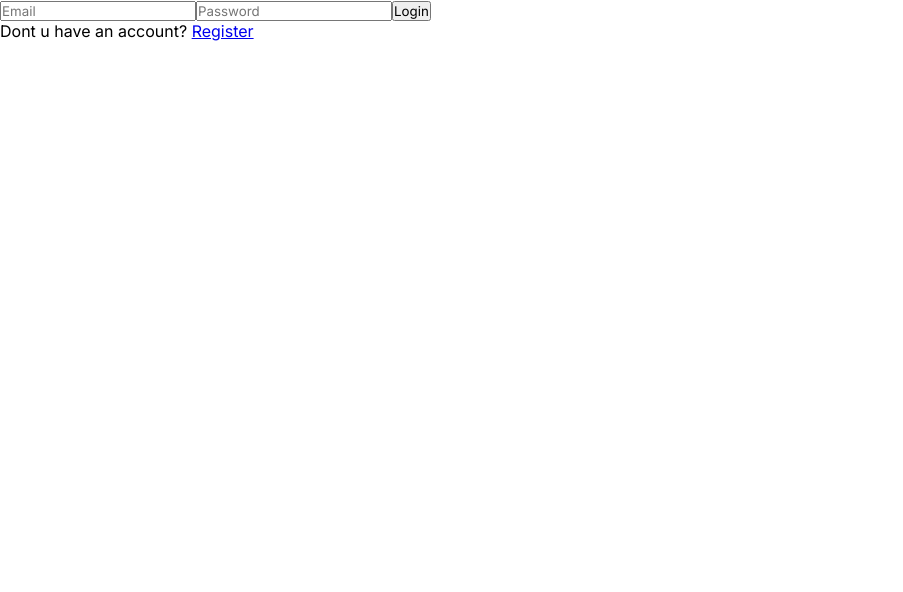
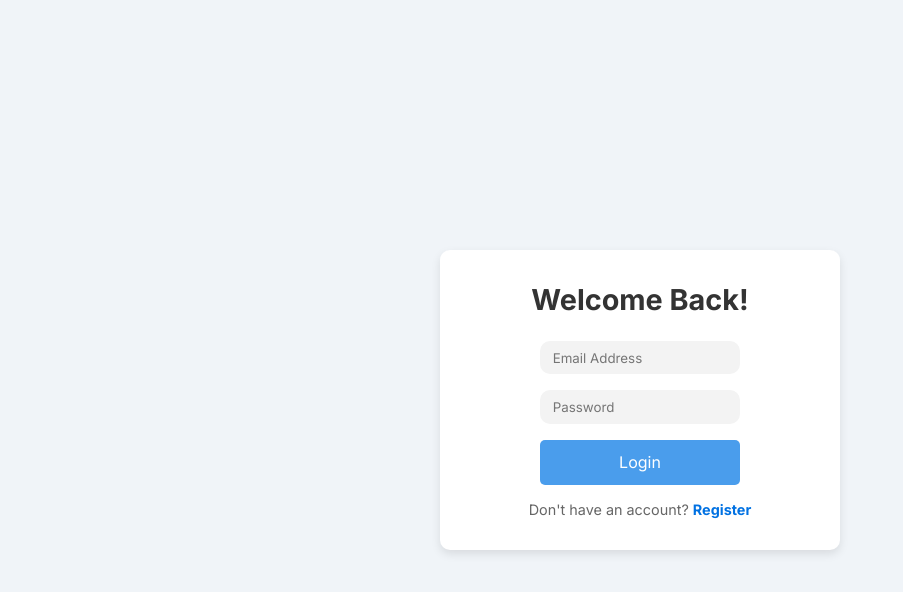
Before and after one commit to Esmanurrr/SurveyApp, a React (Vite) app: page /login in a window 1280 px wide. Shown: the top 592 px of the page, without its empty margins (0-903 px from the left). Built offline with nearby package versions, Linux system fonts and the light colour scheme; no server answers.

Commit message:
updated ui

```diff
--- a/src/components/auth/Login.jsx
+++ b/src/components/auth/Login.jsx
@@ -2,13 +2,21 @@ import React, { useState } from "react";
 import { doSignInWithEmailAndPassword } from "../../firebase/auth";
 import { useAuth } from "../../contexts/authContext";
 import { Link, Navigate } from "react-router-dom";
+import {
+  BaseBackground,
+  BaseWrapper,
+  Container,
+  FormWrapper,
+  Input,
+  InputWrapper,
+  LoginDiv,
+} from "../../style";
 
 function Login() {
   const { userLoggedIn } = useAuth();
   const [email, setEmail] = useState("");
   const [password, setPassword] = useState("");
   const [isSigningIn, setIsSigningIn] = useState(false);
-  const [errorMessage, setErrorMessage] = useState("");
 
   const handleLogin = async (e) => {
     e.preventDefault();
@@ -19,31 +27,36 @@ function Login() {
     }
   };
 
-
   if (userLoggedIn) {
-    return <Navigate to="/" replace />;
+    return <Navigate to="/" replace={true} />;
   }
 
   return (
-    <>
-      {userLoggedIn && <Navigate to={"/"} replace={true} />}
+    <FormWrapper>
+      <LoginDiv>
+        <h1>Welcome Back!</h1>
         <form onSubmit={handleLogin}>
-        <input
+          <InputWrapper>
+            <Input
               type="email"
-          placeholder="Email"
+              placeholder="Email Address"
               value={email}
               onChange={(e) => setEmail(e.target.value)}
             />
-        <input
+            <Input
               type="password"
               placeholder="Password"
               value={password}
               onChange={(e) => setPassword(e.target.value)}
             />
+          </InputWrapper>
           <button type="submit">Login</button>
-        <p>Dont u have an account? <Link to={'/register'}>Register</Link></p>
         </form>
-    </>
+        <p>
+          Don't have an account? <Link to={"/register"}>Register</Link>
+        </p>
+      </LoginDiv>
+    </FormWrapper>
   );
 }
 
--- a/src/components/auth/Register.jsx
+++ b/src/components/auth/Register.jsx
@@ -1,7 +1,8 @@
 import React, { useState } from "react";
 import { doCreateUserWithEmailAndPassword } from "../../firebase/auth";
-import { Navigate, useNavigate } from "react-router-dom";
+import { Link, Navigate, useNavigate } from "react-router-dom";
 import { useAuth } from "../../contexts/authContext";
+import { FormWrapper, Input, InputWrapper, LoginDiv } from "../../style";
 
 function Register() {
   const [email, setEmail] = useState("");
@@ -19,28 +20,32 @@ function Register() {
     }
   };
 
+  if (userLoggedIn) {
+    return <Navigate to="/" replace={true} />;
+  }
+
   return (
-    <>
-      {userLoggedIn && <Navigate to={"/"} replace={true} />}
-
+    <FormWrapper>
+      <LoginDiv>
+        <h1>Welcome!</h1>
         <form onSubmit={handleRegister}>
-        <input
+          <InputWrapper>
+            <Input
               type="email"
               placeholder="Email"
               value={email}
               onChange={(e) => setEmail(e.target.value)}
             />
-        <input
+            <Input
               type="password"
               placeholder="Password"
               value={password}
               onChange={(e) => setPassword(e.target.value)}
             />
-        <div>
-          <label>Confirm Password</label>
-          <input
+              <Input
                 disabled={isRegistering}
                 type="password"
+                placeholder="Confirm Password"
                 autoComplete="off"
                 required
                 value={confirmPassword}
@@ -48,15 +53,16 @@ function Register() {
                   setconfirmPassword(e.target.value);
                 }}
               />
-        </div>
-        <button
-          type="submit"
-          disabled={isRegistering}
-        >
+          </InputWrapper>
+          <button type="submit" disabled={isRegistering}>
             {isRegistering ? "Signing Up..." : "Sign Up"}
           </button>
+          <p>
+            Do you have an account? <Link to={"/login"}>Login</Link>
+          </p>
         </form>
-    </>
+      </LoginDiv>
+    </FormWrapper>
   );
 }
 
--- a/src/style.jsx
+++ b/src/style.jsx
@@ -125,7 +125,7 @@ export const Card = styled.div`
     text-decoration: none;
   }
   h2 {
-    color: #18395d;
+    color:rgb(0, 0, 0);
   }
   span {
     color: #8d9cad;
@@ -188,7 +188,7 @@ export const DropdownWrapper = styled.div`
 export const Dropdown = styled.select`
   padding: 0.5rem;
   border-radius: 0.5rem;
-  border: 1px solid #d2d2d2;
+  border: 1px solid rgb(212, 230, 248);
   box-shadow: 0 3px 4px rgba(0, 0, 0, 0.1);
   outline: none;
   width: 100%;
@@ -245,7 +245,7 @@ export const SurveyDef = styled.div`
   display: flex;
   align-items: center;
   background-color: white;
-  border-right: 1px solid #ececf4;
+  border-right: 1px solid rgb(212, 230, 248);
   box-shadow: 0px 7px 12px rgb(0 0 0 / 3%);
   padding-inline: 3rem;
   flex-direction: column;
@@ -263,7 +263,7 @@ export const Question = styled.div`
 `;
 
 export const BaseWrapper = styled.div`
-  background-color: #f6f5f5;
+  background-color: #f0f4f8;
   width: 100%;
   min-height: 100vh;
   height: cover;
@@ -290,7 +290,7 @@ export const NavbarWrapper = styled.div`
   padding-block: 2rem;
   padding-inline: 5rem;
   gap: 10px;
-  border-bottom: 1px solid #d2d2d2;
+  border-bottom: 1px solid rgb(212, 230, 248);
   background-color: #fff;
   z-index: 11;
   position: relative;
@@ -316,7 +316,7 @@ export const NavbarWrapper = styled.div`
 
 
 export const BaseBackground = styled.div`
-  background-color: #f6f5f5;
+  background-color: #f0f4f8;
   min-height: 90vh;
   height: cover;
 `;
@@ -355,3 +355,93 @@ export const Loader = styled.div`
     animation: ${moving} 1s ease-in-out infinite;
   }
 `;
+
+export const FormWrapper = styled.div`
+  display: flex;
+  flex-direction: column;
+  align-items: center;
+  justify-content: center;
+  height: 100vh;
+  background-color: #f0f4f8;
+  padding: 1rem;
+`;
+
+export const LoginDiv = styled.div`
+  display: flex;
+  flex-direction: column;
+  align-items: center;
+  padding: 2rem;
+  max-width: 400px;
+  width: 100%;
+  background-color: #ffffff;
+  box-shadow: 0px 4px 10px rgba(0, 0, 0, 0.1);
+  border-radius: 10px;
+  text-align: center;
+
+  h1 {
+    margin-bottom: 1.5rem;
+    color: #333333;
+    font-size: 1.8rem;
+  }
+
+  p {
+    margin-top: 1rem;
+    font-size: 0.9rem;
+    color: #666666;
+
+    a {
+      color: #0071e2;
+      font-weight: bold;
+      text-decoration: none;
+
+      &:hover {
+        text-decoration: underline;
+      }
+    }
+  }
+
+  button {
+    margin-top: 1rem;
+    width: 100%;
+    padding: 0.8rem;
+    border: none;
+    background-color: #4a9dec;
+    color: white;
+    font-size: 1rem;
+    border-radius: 5px;
+    cursor: pointer;
+    transition: background-color 0.3s;
+
+    &:hover {
+      background-color: #3a8cc3;
+    }
+  }
+`;
+
+export const InputWrapper = styled.div`
+  display: flex;
+  flex-direction: column;
+  justify-content: space-between;
+  align-items: center;
+  gap: 1rem;
+
+`
+
+export const Input = styled.input`
+  border: 2px solid transparent;
+  width: 15em;
+  height: 2.5em;
+  padding-left: 0.8em;
+  outline: none;
+  overflow: hidden;
+  background-color: #f3f3f3;
+  border-radius: 10px;
+  transition: all 0.5s;
+
+  &:hover,
+  &:focus {
+    border: 2px solid #0071e2;
+    box-shadow: 0px 0px 0px 7px rgba(74, 157, 236, 0.2);
+    background-color: white;
+  }
+`;
```
Lines whose indentation alone changed are shown as unchanged.
